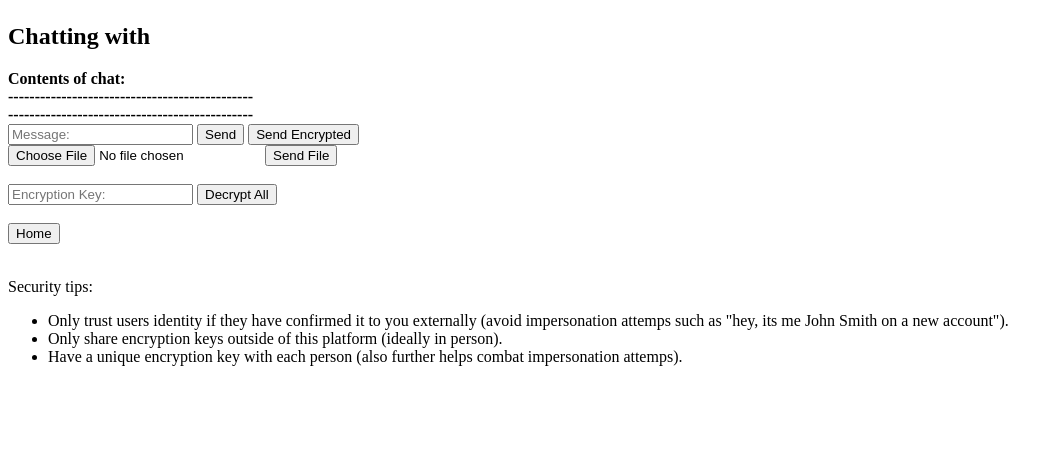
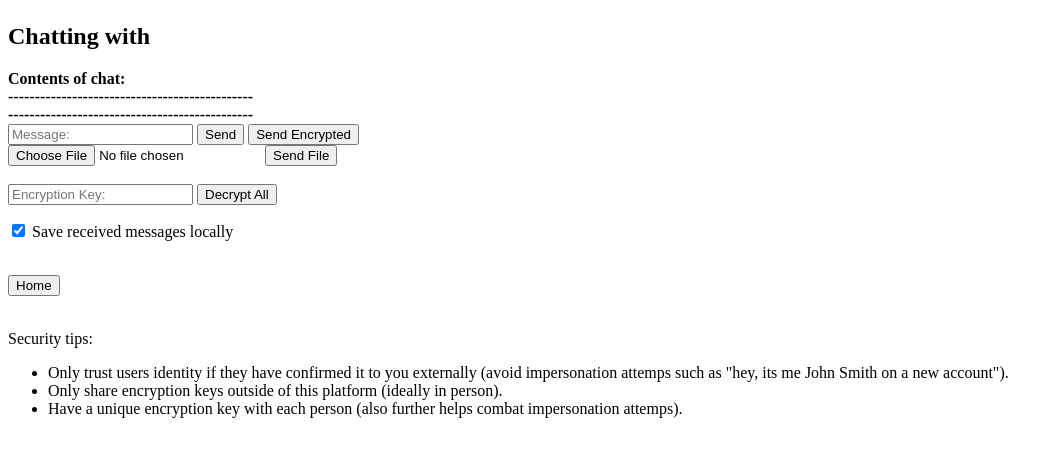
Before and after one commit to Malazalan/Team20-SecureChatApp, a Flask app: template Client/templates/chat.html in a window 1280 px wide. Shown: the part 57-514 px from the top of the page, without its empty margins (0-1063 px from the left). Run offline with Flask 3, Linux system fonts and the light colour scheme; the template is opened without the code that fills it, so the values that code supplies are empty; some libraries are stand-ins or nearby versions.

Commit message:
Added checkbox for saving messages to local storage

```diff
--- a/Client/templates/chat.html
+++ b/Client/templates/chat.html
@@ -34,8 +34,16 @@
         <input type = "text" id ="key_input" placeholder="Encryption Key:">
         <button id="decrypt_all_button" onclick="decryptAll(); return false;">Decrypt All</button>
     </form>
+
+
+    <!-- Checkbox to enable/disable saving chat messages locally -->
+
+    <p>
+        <input type="checkbox" id="save_chat_checkbox"checked>
+        <label for="save_chat_checkbox">Save received messages locally</label>
+    </p>
+
     <br>
-
 
     <form action="/home">
         <button type="submit">Home</button>
@@ -121,6 +129,8 @@ window.onload = function() {
     }
 
     socket.on('receive_message', function (data) {
+        let save_chat_checkbox = document.getElementById('save_chat_checkbox');
+
         if (data.is_encrypted){
             const newNode = document.createElement('div');
             newNode.innerHTML = `<b>${data.username}:&nbsp;</b> <button value="${data.message}" class="decrypt-button" onclick="decryptMessage(this, this.value)">Decrypt</button>`;
@@ -130,7 +140,7 @@ window.onload = function() {
             newNode.innerHTML = `<b>${data.username}:&nbsp;</b> ${data.message}`;
             document.getElementById('messages').appendChild(newNode);
         }
-        if (data.message !== "Message failed to send, target user not online") {
+        if (data.message !== "Message failed to send, target user not online" & save_chat_checkbox.checked) {
                 saveMessageToLocalStorage(data);
             }
     });
```
